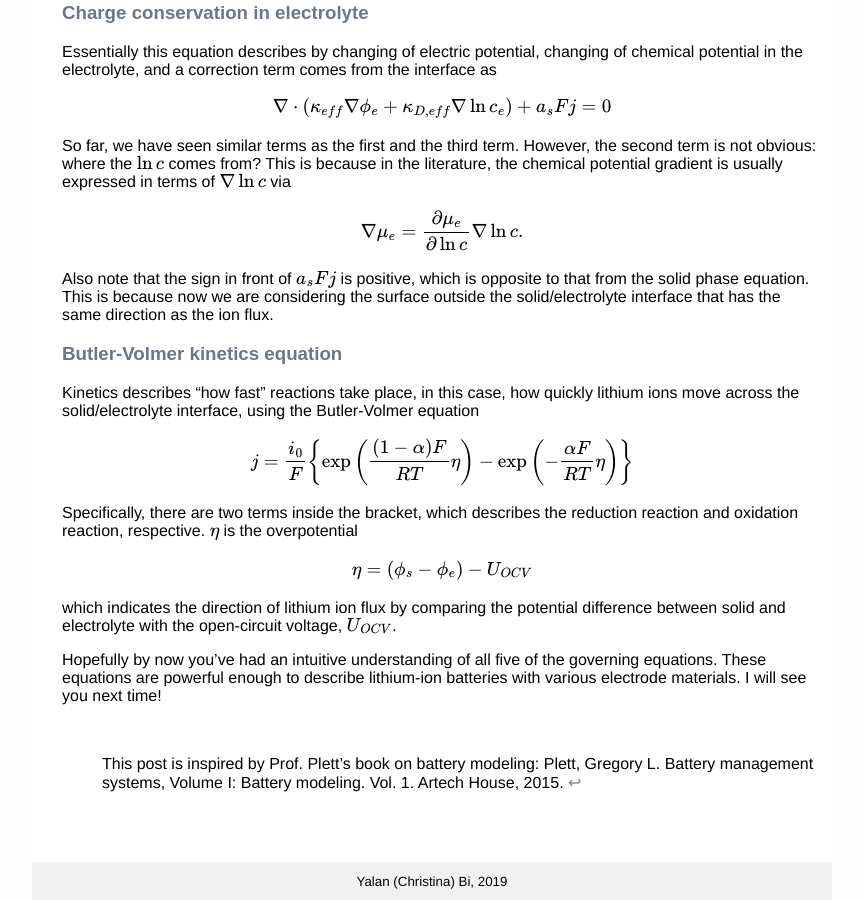
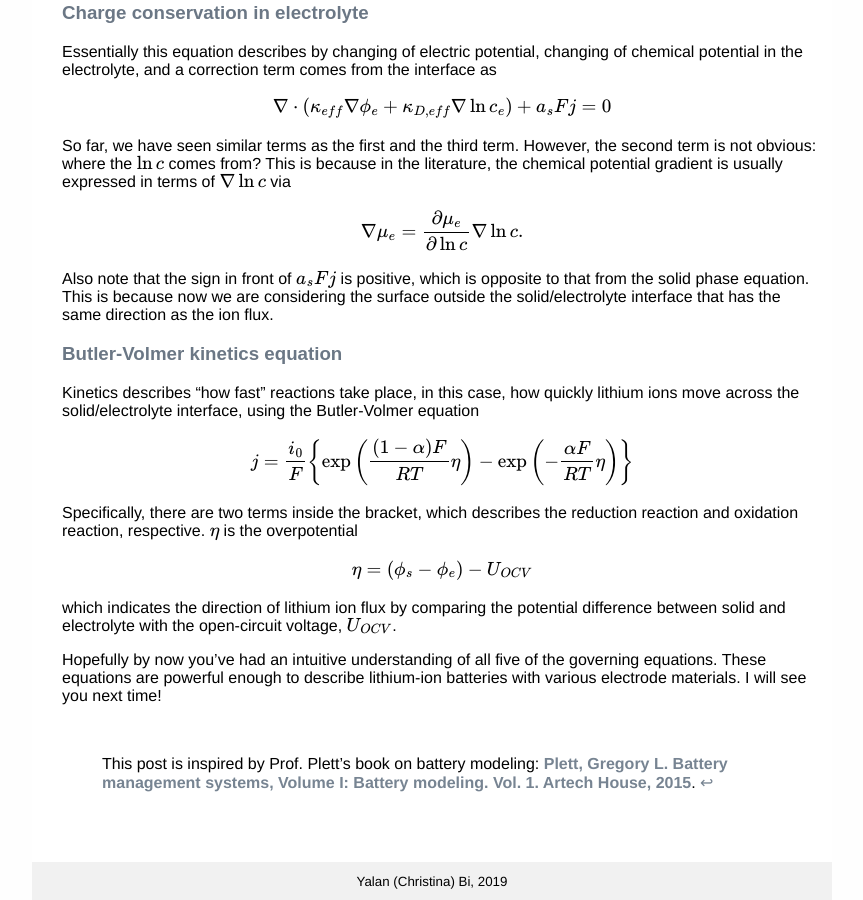
Before and after one commit to Christinabi/Christinabi.github.io, a Jekyll site: the page built from governingEquation_Explained.md, in a window 1280 px wide and 900 px high, scrolled down 2000 px. Shown: the whole window, without its empty margins (208-1071 px from the left). Built offline with Jekyll 4.4.1, drawn with Linux system fonts in a browser that asks for light colours; nearby versions of some CDN libraries; formulas are drawn with MathJax 3; our own code applies the rules of GitHub Pages for plain Markdown files; part of the change alters nothing that is shown.

```diff
--- a/governingEquation_Explained.md
+++ b/governingEquation_Explained.md
@@ -125,4 +125,4 @@ which indicates the direction of lithium ion flux by comparing the potential dif
 Hopefully by now you've had an intuitive understanding of all five of the governing equations. These equations are powerful enough to describe lithium-ion batteries with various electrode materials. I will see you next time!
 
 
- [^1]: This post is inspired by Prof. Plett's book on battery modeling: Plett, Gregory L. Battery management systems, Volume I: Battery modeling. Vol. 1. Artech House, 2015.
+ [^1]: This post is inspired by Prof. Plett's book on battery modeling: **[Plett, Gregory L. Battery management systems, Volume I: Battery modeling. Vol. 1. Artech House, 2015](http://mocha-java.uccs.edu/BMS1/)**.
```
